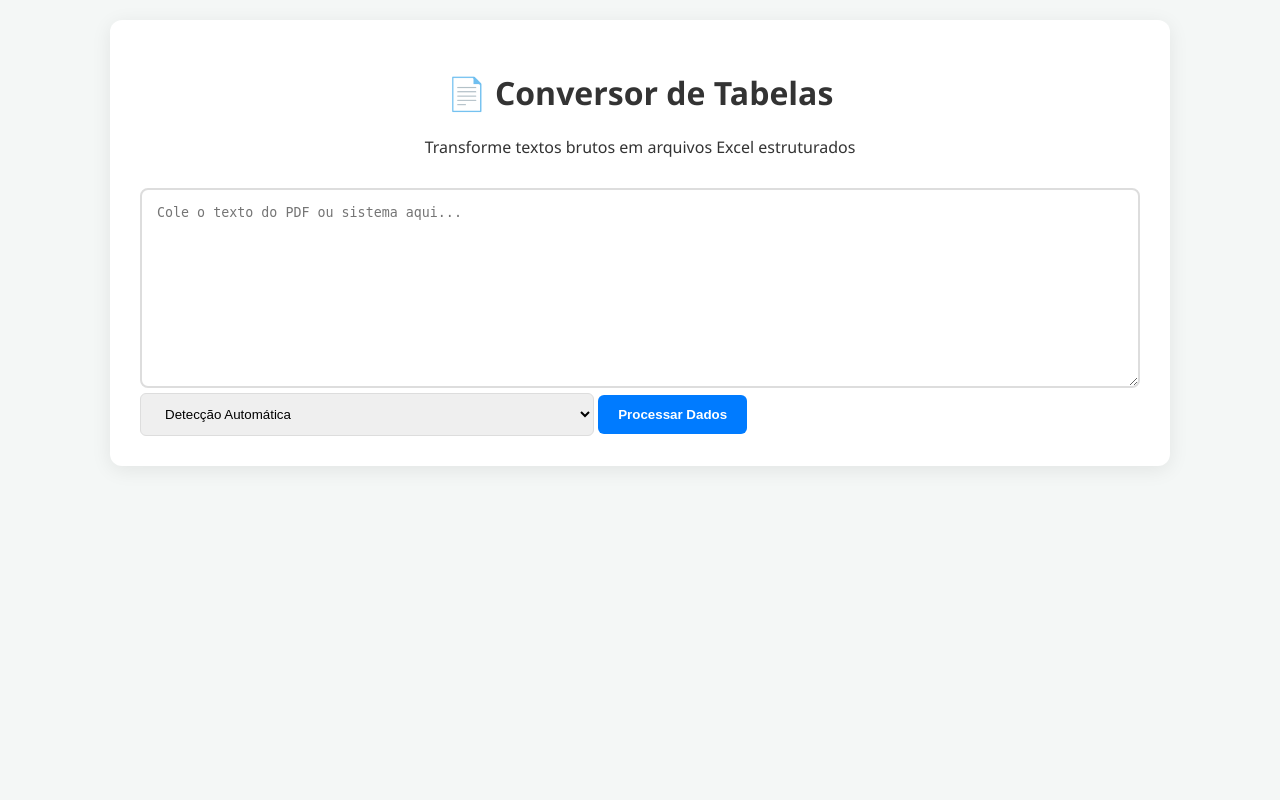
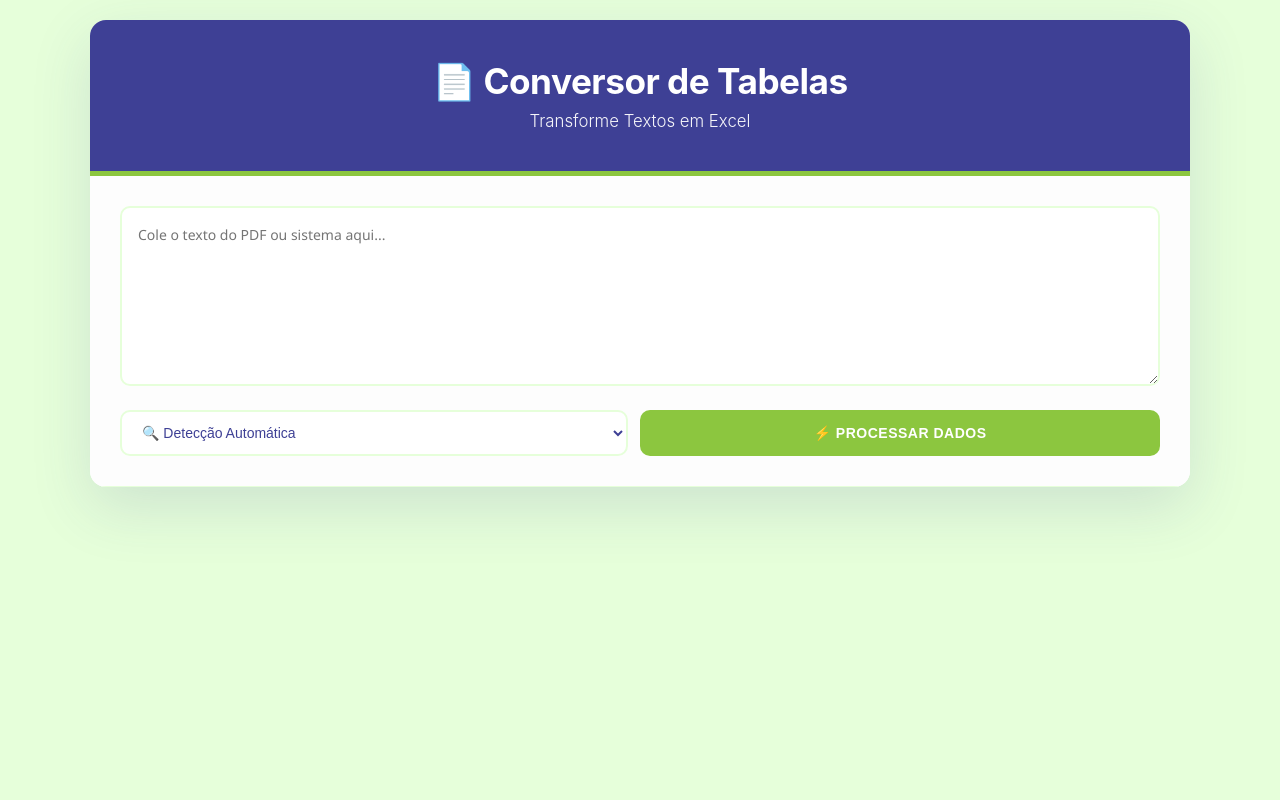
Before and after one commit to Julia-Albertim/conversor-tabelas, a Flask app: page / in a window 1280 px wide. Run offline with Flask 3, Linux system fonts and the light colour scheme.

Commit message:
ajuste front e add de copy e total de linhas

```diff
--- a/conversor_tabelas/processors/table6.py
+++ b/conversor_tabelas/processors/table6.py
@@ -6,7 +6,7 @@ def process(text):
 
     return [
         {
-            "Procedimento": m[0].strip(),
+            "Item": m[0].strip(),
             "Valor": f"R$ {m[1]}"
         }
         for m in matches
--- a/conversor_tabelas/static/css/style.css
+++ b/conversor_tabelas/static/css/style.css
@@ -1,13 +1,320 @@
-body { font-family: 'Segoe UI', Tahoma, Geneva, Verdana, sans-serif; background: #f4f7f6; color: #333; margin: 0; padding: 20px; }
-.container { max-width: 1000px; margin: 0 auto; background: white; padding: 30px; border-radius: 12px; box-shadow: 0 4px 20px rgba(0,0,0,0.08); }
-header { text-align: center; margin-bottom: 30px; }
-textarea { width: 100%; height: 200px; padding: 15px; border: 2px solid #ddd; border-radius: 8px; resize: vertical; box-sizing: border-box; }
-.controls { display: flex; gap: 15px; margin: 20px 0; }
-select, button { padding: 12px 20px; border-radius: 6px; border: 1px solid #ddd; cursor: pointer; }
-.btn-primary { background: #007bff; color: white; border: none; flex-grow: 1; font-weight: bold; }
-.btn-success { background: #28a745; color: white; border: none; font-weight: bold; }
-.hidden { display: none; }
-.table-wrapper { overflow-x: auto; margin-top: 20px; border: 1px solid #eee; }
-table { width: 100%; border-collapse: collapse; }
-th, td { padding: 12px; text-align: left; border-bottom: 1px solid #eee; }
-th { background: #f8f9fa; }
+* {
+    margin: 0;
+    padding: 0;
+    box-sizing: border-box;
+}
+
+body {
+    font-family: -apple-system, BlinkMacSystemFont, 'Segoe UI', 'Roboto', 'Oxygen', 'Ubuntu', 'Cantarell', sans-serif;
+    /* Fundo verde clarinho da imagem */
+    background-color: #e6ffda;
+    min-height: 100vh;
+    padding: 20px;
+    color: #3e4095; /* Azul marinho para textos */
+}
+
+.container {
+    max-width: 1100px;
+    margin: 0 auto;
+    background: white;
+    border-radius: 16px;
+    box-shadow: 0 20px 60px rgba(62, 64, 149, 0.15);
+    overflow: hidden;
+}
+
+header {
+    /* Azul Marinho do menu principal */
+    background: #3e4095;
+    color: white;
+    padding: 40px 30px;
+    text-align: center;
+    /* Detalhe em Verde Lima */
+    border-bottom: 5px solid #8cc63f;
+}
+
+header h1 {
+    font-size: 2.2em;
+    font-weight: 700;
+    margin-bottom: 8px;
+    letter-spacing: -0.5px;
+}
+
+header p {
+    font-size: 1.05em;
+    opacity: 0.95;
+    font-weight: 300;
+}
+
+.input-section {
+    padding: 30px;
+    background: #fdfdfd;
+    border-bottom: 1px solid #e6ffda;
+}
+
+textarea {
+    width: 100%;
+    height: 180px;
+    padding: 16px;
+    border: 2px solid #e6ffda;
+    border-radius: 10px;
+    resize: vertical;
+    font-family: 'Segoe UI', Tahoma, Geneva, Verdana, sans-serif;
+    font-size: 14px;
+    line-height: 1.6;
+    transition: all 0.3s ease;
+    background: white;
+}
+
+textarea:focus {
+    outline: none;
+    border-color: #8cc63f;
+    box-shadow: 0 0 0 3px rgba(140, 198, 63, 0.1);
+}
+
+.controls {
+    display: flex;
+    gap: 12px;
+    margin-top: 20px;
+    flex-wrap: wrap;
+}
+
+select {
+    flex: 1;
+    min-width: 250px;
+    padding: 12px 16px;
+    border: 2px solid #e6ffda;
+    border-radius: 10px;
+    font-size: 14px;
+    background: white;
+    cursor: pointer;
+    transition: all 0.3s ease;
+    color: #3e4095;
+}
+
+select:focus {
+    outline: none;
+    border-color: #3e4095;
+    box-shadow: 0 0 0 3px rgba(62, 64, 149, 0.1);
+}
+
+button {
+    padding: 12px 24px;
+    border: none;
+    border-radius: 10px;
+    font-size: 14px;
+    font-weight: 600;
+    cursor: pointer;
+    transition: all 0.3s ease;
+    text-transform: uppercase;
+    letter-spacing: 0.5px;
+}
+
+.btn-primary {
+    /* Verde Lima para o botão principal */
+    background: #8cc63f;
+    color: white;
+    flex: 1;
+    min-width: 150px;
+}
+
+.btn-primary:hover {
+    background: #7ab334;
+    transform: translateY(-2px);
+    box-shadow: 0 10px 25px rgba(140, 198, 63, 0.3);
+}
+
+.btn-primary:active {
+    transform: translateY(0);
+}
+
+.btn-info {
+    /* Azul marinho secundário */
+    background: #3e4095;
+    color: white;
+}
+
+.btn-info:hover {
+    background: #2e2f75;
+    transform: translateY(-2px);
+    box-shadow: 0 8px 20px rgba(62, 64, 149, 0.25);
+}
+
+.btn-success {
+    /* Verde mais escuro do banner */
+    background: #5d9741;
+    color: white;
+}
+
+.btn-success:hover {
+    background: #4a7a34;
+    transform: translateY(-2px);
+    box-shadow: 0 8px 20px rgba(93, 151, 65, 0.25);
+}
+
+.hidden {
+    display: none !important;
+}
+
+.result-section {
+    padding: 30px;
+}
+
+.table-header {
+    display: flex;
+    justify-content: space-between;
+    align-items: center;
+    margin-bottom: 25px;
+    gap: 15px;
+    flex-wrap: wrap;
+}
+
+.header-info {
+    display: flex;
+    align-items: center;
+    gap: 15px;
+}
+
+.header-info h3 {
+    font-size: 1.4em;
+    color: #3e4095;
+    font-weight: 600;
+}
+
+.badge {
+    background: #8cc63f;
+    color: white;
+    padding: 6px 16px;
+    border-radius: 20px;
+    font-size: 0.85em;
+    font-weight: 600;
+    white-space: nowrap;
+}
+
+.button-group {
+    display: flex;
+    gap: 10px;
+    flex-wrap: wrap;
+}
+
+.table-wrapper {
+    overflow-x: auto;
+    border: 1px solid #e6ffda;
+    border-radius: 10px;
+    background: white;
+    box-shadow: 0 2px 8px rgba(0, 0, 0, 0.05);
+}
+
+table {
+    width: 100%;
+    border-collapse: collapse;
+    font-family: 'Calibri', 'Segoe UI', sans-serif;
+    font-size: 11pt;
+    background-color: transparent;
+}
+
+thead {
+    background: #3e4095;
+    position: sticky;
+    top: 0;
+}
+
+th {
+    padding: 14px 16px;
+    text-align: left;
+    color: white;
+    font-weight: 600;
+    background-color: transparent;
+    border: none;
+    text-transform: uppercase;
+    font-size: 0.9em;
+    letter-spacing: 0.5px;
+}
+
+td {
+    padding: 12px 16px;
+    text-align: left;
+    border-bottom: 1px solid #e6ffda;
+    background-color: transparent;
+    color: #444;
+}
+
+tbody tr {
+    transition: all 0.2s ease;
+}
+
+tbody tr:hover {
+    background-color: #f4ffef; /* Verde bem clarinho no hover */
+}
+
+tbody tr:last-child td {
+    border-bottom: none;
+}
+
+/* Responsividade */
+@media (max-width: 768px) {
+    header {
+        padding: 30px 20px;
+    }
+
+    header h1 {
+        font-size: 1.8em;
+    }
+
+    .input-section,
+    .result-section {
+        padding: 20px;
+    }
+
+    .table-header {
+        flex-direction: column;
+        align-items: flex-start;
+    }
+
+    .button-group {
+        width: 100%;
+    }
+
+    .button-group button {
+        flex: 1;
+        min-width: 100px;
+    }
+
+    .controls {
+        flex-direction: column;
+    }
+
+    select,
+    .btn-primary {
+        width: 100%;
+    }
+
+    th, td {
+        padding: 10px 12px;
+        font-size: 0.9em;
+    }
+
+    .badge {
+        font-size: 0.8em;
+        padding: 4px 12px;
+    }
+}
+
+@media (max-width: 480px) {
+    header h1 {
+        font-size: 1.5em;
+    }
+
+    header p {
+        font-size: 0.95em;
+    }
+
+    textarea {
+        height: 150px;
+        font-size: 12px;
+    }
+
+    th, td {
+        padding: 8px 10px;
+        font-size: 0.85em;
+    }
+}
--- a/conversor_tabelas/static/js/main.js
+++ b/conversor_tabelas/static/js/main.js
@@ -17,12 +17,20 @@ async function processText() {
 function renderTable(data) {
     const table = document.getElementById('previewTable');
     const area = document.getElementById('resultArea');
+    const rowCountSpan = document.getElementById('rowCount');
+
     if(!data || data.length === 0) return alert("Nenhum dado encontrado no padrão selecionado.");
 
     let html = '<thead><tr>' + Object.keys(data[0]).map(k => `<th>${k}</th>`).join('') + '</tr></thead>';
     html += '<tbody>' + data.map(row => '<tr>' + Object.values(row).map(v => `<td>${v}</td>`).join('') + '</tr>').join('') + '</tbody>';
 
     table.innerHTML = html;
+
+    // Atualiza o contador de linhas (excluindo cabeçalho)
+    if(rowCountSpan) {
+        rowCountSpan.innerText = `Total de linhas: ${data.length}`;
+    }
+
     area.classList.remove('hidden');
 }
 
@@ -39,3 +47,26 @@ async function downloadExcel() {
     a.download = 'tabela_extraida.xlsx';
     a.click();
 }
+
+function copyTable() {
+    const table = document.getElementById('previewTable');
+    if (!table) return;
+
+    // Seleciona apenas o tbody para copiar sem o cabeçalho
+    const tbody = table.querySelector('tbody');
+    if (!tbody) return;
+
+    const range = document.createRange();
+    range.selectNode(tbody);
+    window.getSelection().removeAllRanges();
+    window.getSelection().addRange(range);
+
+    try {
+        document.execCommand('copy');
+        alert("Dados copiados para a área de transferência!");
+    } catch (err) {
+        alert("Erro ao copiar os dados.");
+    }
+
+    window.getSelection().removeAllRanges();
+}
--- a/conversor_tabelas/templates/index.html
+++ b/conversor_tabelas/templates/index.html
@@ -3,41 +3,51 @@
 <head>
     <meta charset="UTF-8">
     <meta name="viewport" content="width=device-width, initial-scale=1.0">
-    <title>Conversor Hospitalar</title>
+    <title>Conversor de Tabelas - Transforme Textos em Excel</title>
     <link rel="stylesheet" href="/static/css/style.css">
 </head>
 <body>
     <div class="container">
         <header>
             <h1>📄 Conversor de Tabelas</h1>
-            <p>Transforme textos brutos em arquivos Excel estruturados</p>
+            <p>Transforme Textos em Excel</p>
         </header>
 
+        <div class="input-section">
             <textarea id="rawText" placeholder="Cole o texto do PDF ou sistema aqui..."></textarea>
 
+            <div class="controls">
                 <select id="tableType">
-            <option value="auto">Detecção Automática</option>
-            <option value="tipo1">Tipo 1 (Item e Código | Desc | Valor R$ -> Código| Item | Valor R$)</option>
+                    <option value="auto">🔍 Detecção Automática</option>
+                    <option value="tipo1">Tipo 1 (Item e Código | Desc | Valor R$)</option>
                     <option value="tipo2">Tipo 2 (Código | Item | Valor R$)</option>
                     <option value="tipo3">Tipo 3 (Código | Item)</option>
                     <option value="tipo4">Tipo 4 (Item | Desc | Valor R$)</option>
                     <option value="tipo5">Tipo 5 (Item | Código)</option>
-            <option value="tipo6">Tipo 6 (Item | Valor R$ )</option>
+                    <option value="tipo6">Tipo 6 (Item | Valor R$)</option>
                     <option value="tipo7">Tipo 7 (Código | Item | Valor)</option>
                 </select>
-            <button onclick="processText()" class="btn-primary">Processar Dados</button>
+                <button onclick="processText()" class="btn-primary">⚡ Processar Dados</button>
+            </div>
         </div>
 
-        <div id="resultArea" class="hidden">
+        <div id="resultArea" class="hidden result-section">
             <div class="table-header">
+                <div class="header-info">
                     <h3>Pré-visualização</h3>
+                    <span id="rowCount" class="badge">Total de linhas: 0</span>
+                </div>
+                <div class="button-group">
+                    <button onclick="copyTable()" class="btn-info">📋 Copiar Dados</button>
                     <button onclick="downloadExcel()" class="btn-success">📥 Baixar Excel</button>
+                </div>
             </div>
             <div class="table-wrapper">
                 <table id="previewTable"></table>
             </div>
         </div>
     </div>
+
     <script src="/static/js/main.js"></script>
 </body>
 </html>
```
Lines whose indentation alone changed are shown as unchanged.
